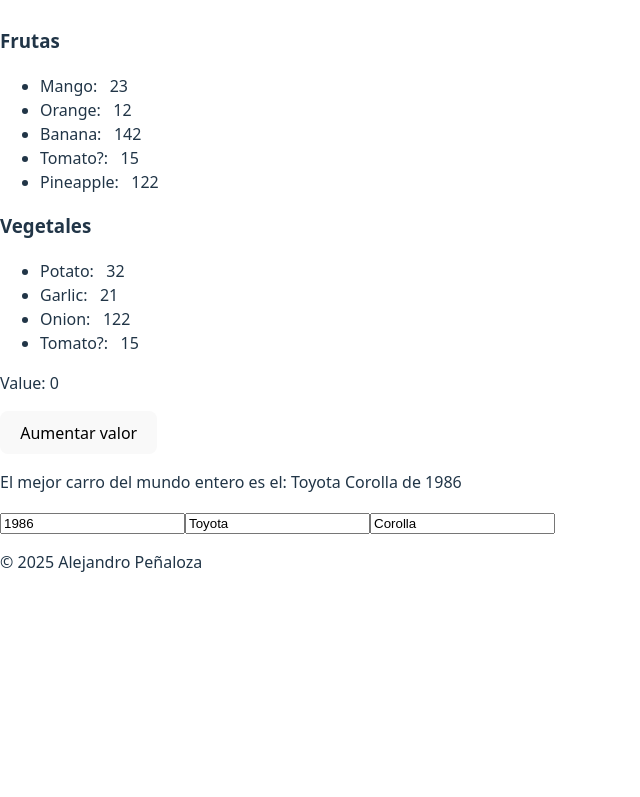
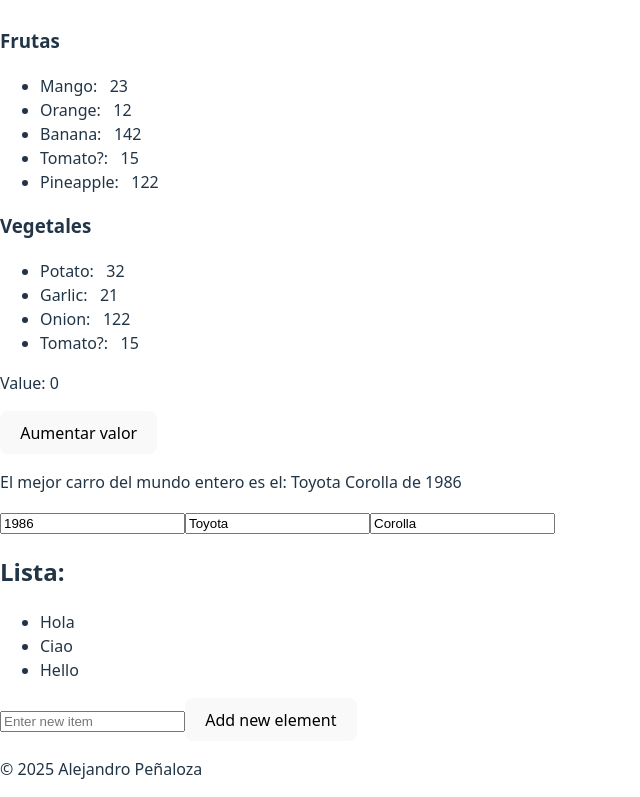
Before and after one commit to Crawsectus/RepoReact, a React (Vite) app in the folder react-project/: page / in a window 1280 px wide. Shown: the part 642-1439 px from the top of the page, without its empty margins (0-640 px from the left). Before the commit the page ends 1232 px from the top, so only its background shows below. Built offline with nearby package versions, Linux system fonts and the light colour scheme.

Commit message:
Update arrays

```diff
--- a/react-project/src/Component/Component.jsx
+++ b/react-project/src/Component/Component.jsx
@@ -1,7 +1,9 @@
+import { element, func } from "prop-types";
 import React,{useState} from "react";
 function Component(){
     const [name,setName] = useState(0);
     const [car,setCar] = useState({year: 1986,make: "Toyota",model: "Corolla"});
+    const [lista,setLista]=useState(["Hola","Ciao","Hello"]);
     function handleYearChange(event){
         setCar(c=>({...c, year:event.target.value}));
     }
@@ -11,6 +13,14 @@ function Component(){
     function handleModelChange(event){
         setCar(c=>({...c, model:event.target.value}));
     }
+    function handleNewElement(){
+        const nuevoItem=document.getElementById("elementoInput").value;
+        document.getElementById("elementoInput").value="";
+        setLista(l=>[...l,nuevoItem]);
+    }
+    function handleRemove(index){
+        setLista(lista.filter((_,i)=>i!==index));
+    }
     return(
         <div>
             <p>Value: {name}</p>
@@ -18,7 +28,11 @@ function Component(){
             <p>El mejor carro del mundo entero es el: {car.make} {car.model} de {car.year}</p>
             <input type="number" value={car.year} onChange={handleYearChange} />
             <input type="text" value={car.make} onChange={handleMakeChange} />
-            <input type="text" value={car.model} onChange={handleModelChange} />
+            <input type="text" value={car.model} onChange={handleModelChange} /> <br />
+            <h2>Lista:</h2>
+            <ul>{lista.map((elemento,index)=> <li onClick={()=>handleRemove(index)} key={index}>{elemento}</li>) }</ul>
+            <input type="text" id="elementoInput" placeholder="Enter new item"/>
+            <button onClick={handleNewElement}>Add new element</button>
         </div>
     );
 }
```
